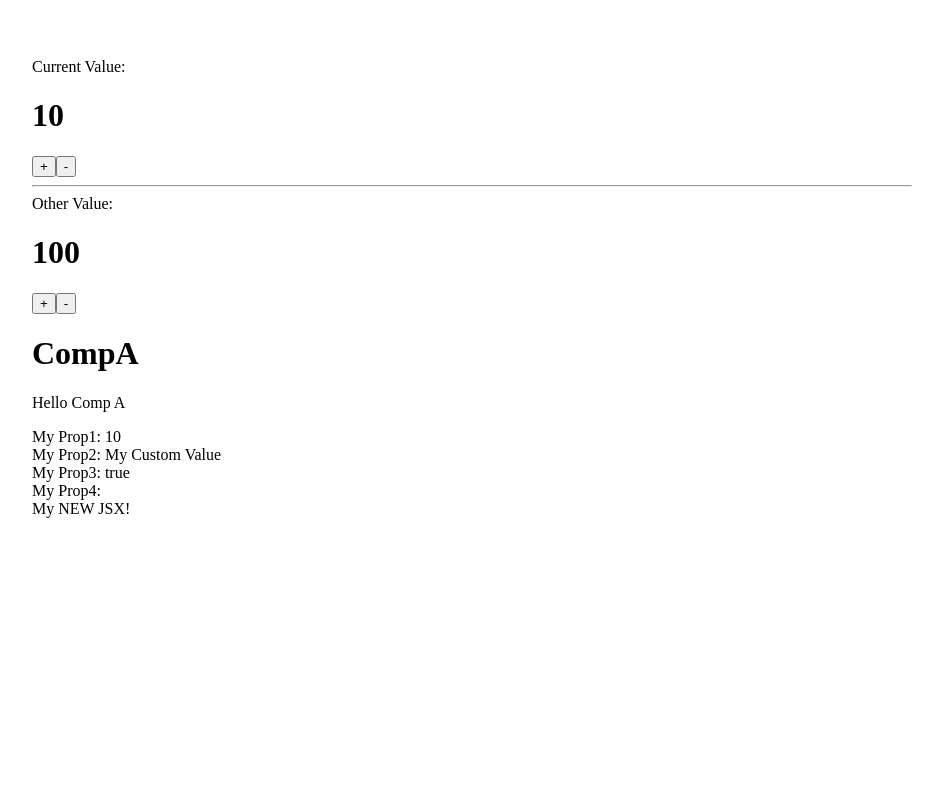
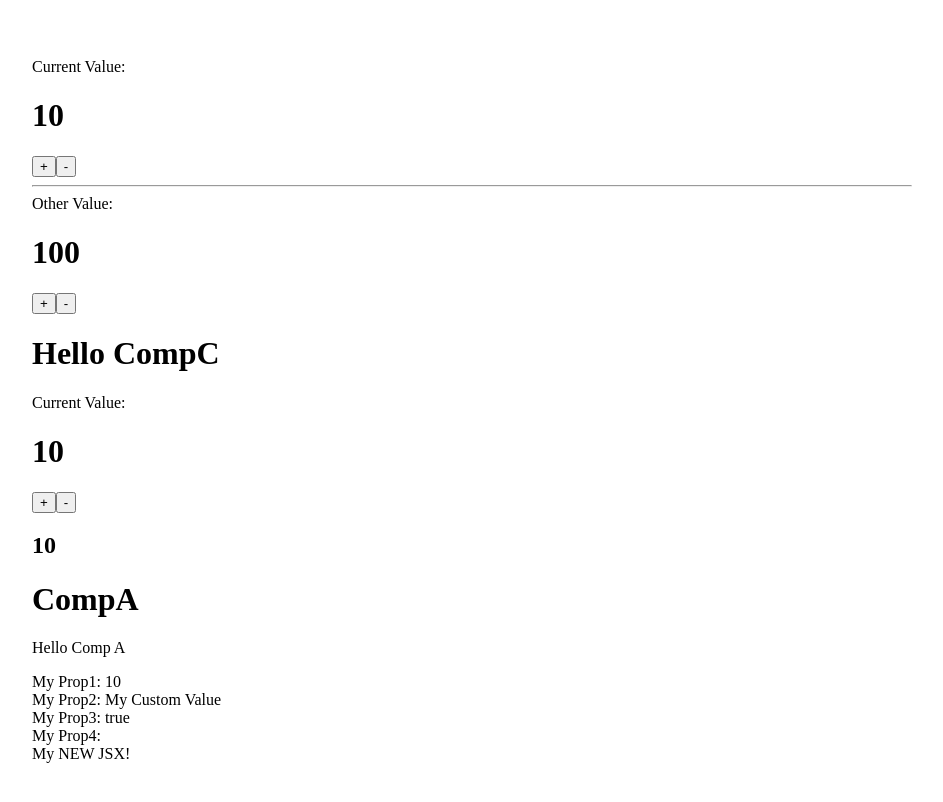
Before and after one commit to flou-ainan/content-manager-app, a Next.js app: page / in a window 1280 px wide. Shown: the part 142-944 px from the top of the page, without its empty margins (168-1111 px from the left). Before the commit the page ends 860 px from the top, so only its background shows below. Built offline with nearby package versions, Linux system fonts and the light colour scheme.

Commit message:
Completed Lecture 19/20 | Completed Section 3 | How web apps works / More about props

```diff
--- a/pages/index.js
+++ b/pages/index.js
@@ -37,6 +37,7 @@ class CompC extends React.Component {
 
   render() {
     const { myValue } = this.state;
+    const { myProp1, myProp2: MyNewComponent } = this.props;
 
     return (
       <>
@@ -44,9 +45,15 @@ class CompC extends React.Component {
         Current Value: <h1>{ myValue }</h1>
         <button onClick={() => this.changeState(myValue+1)}>+</button>
         <button onClick={() => this.changeState(myValue-1)}>-</button>
+        <h2>{myProp1}</h2>
+        <MyNewComponent />
       </>
     )
   }
+}
+
+function MyComponent() {
+  return <h1>My Component!</h1>
 }
 
 function Home() {
@@ -66,11 +73,22 @@ function Home() {
       Other Value: <h1>{ myOtherValue }</h1>
       <button onClick={() => setOtherValue(myOtherValue+1)}>+</button>
       <button onClick={() => setOtherValue(myOtherValue-1)}>-</button>
-      <CompA
+      {/* <CompA
         myProp1={myValue}
         myProp2="My Custom Value"
         myProp3={true}
         myProp4={() => <div>My NEW JSX!</div>}
+      /> */}
+      <CompC myProp1={myValue}
+             myProp2={
+               () =>
+                 <CompA
+                    myProp1={myValue}
+                    myProp2="My Custom Value"
+                    myProp3={true}
+                    myProp4={() => <div>My NEW JSX!</div>}
+                 />
+             }
       />
     </>
   )
```
